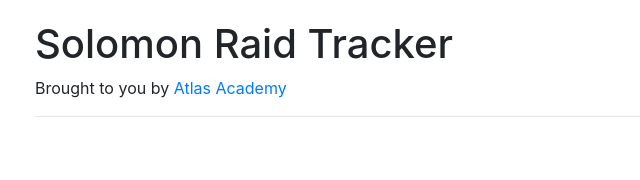
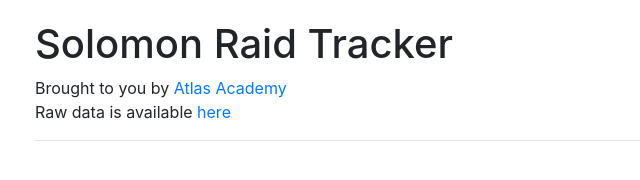
Before and after one commit to atlasacademy/salomon, a plain HTML site: page index.html in a window 1280 px wide. Shown: the whole page, without its empty margins (0-640 px from the left). Drawn offline with nearby package versions, Linux system fonts and the light colour scheme.

Commit message:
Linked to raw data

```diff
--- a/index.html
+++ b/index.html
@@ -13,6 +13,7 @@
 <div class="container-fluid">
     <h1>Solomon Raid Tracker</h1>
     <div>Brought to you by <a href="https://discord.gg/TKJmuCR">Atlas Academy</a></div>
+    <div>Raw data is available <a href="https://docs.google.com/spreadsheets/d/1V8BhdZ0mT0IA0rX6xf_YNE31L3vo2W5moaM1MTNcuyQ/edit?usp=sharing">here</a></div>
     <hr>
     <div id="raids"></div>
     <div style="height:300px;">
```
